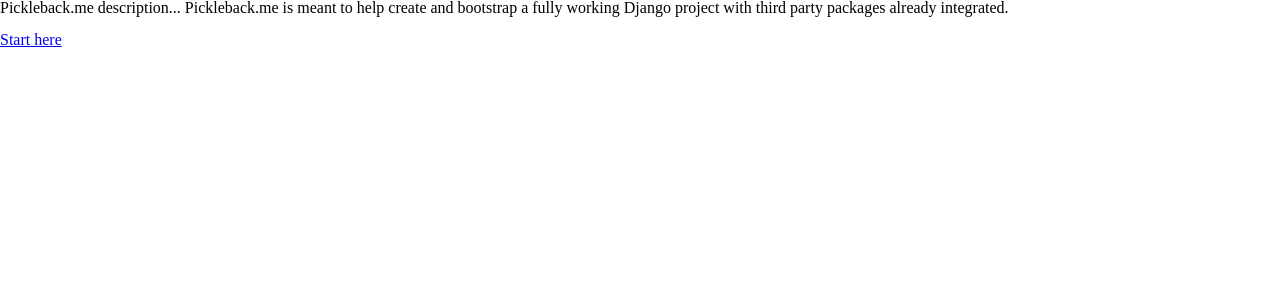
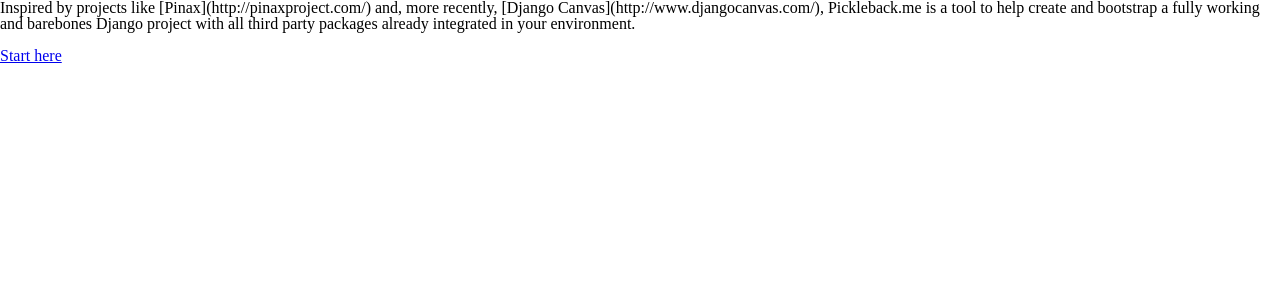
Before and after one commit to jonathanchu/pickleback, a Django app: template templates/home.html in a window 1280 px wide. Shown: the top 300 px of the page. Run offline with Django 3.2, Linux system fonts and the light colour scheme; the template is opened without the code that fills it, so the values that code supplies are empty.

Commit message:
Change homepage and README description of what Pickleback.me is

```diff
--- a/templates/home.html
+++ b/templates/home.html
@@ -7,9 +7,7 @@
 {% block body_class %}home{% endblock %}
 
 {% block content %}
-    Pickleback.me description...
-    Pickleback.me is meant to help create and bootstrap a fully working Django project with third party packages already integrated.
-
+    Inspired by projects like [Pinax](http://pinaxproject.com/) and, more recently, [Django Canvas](http://www.djangocanvas.com/), Pickleback.me is a tool to help create and bootstrap a fully working and barebones Django project with all third party packages already integrated in your environment.
     <br><br>
     <a class="link" href="{% url build %}">Start here</a>
 
```
Also changed, not shown: README.md.
